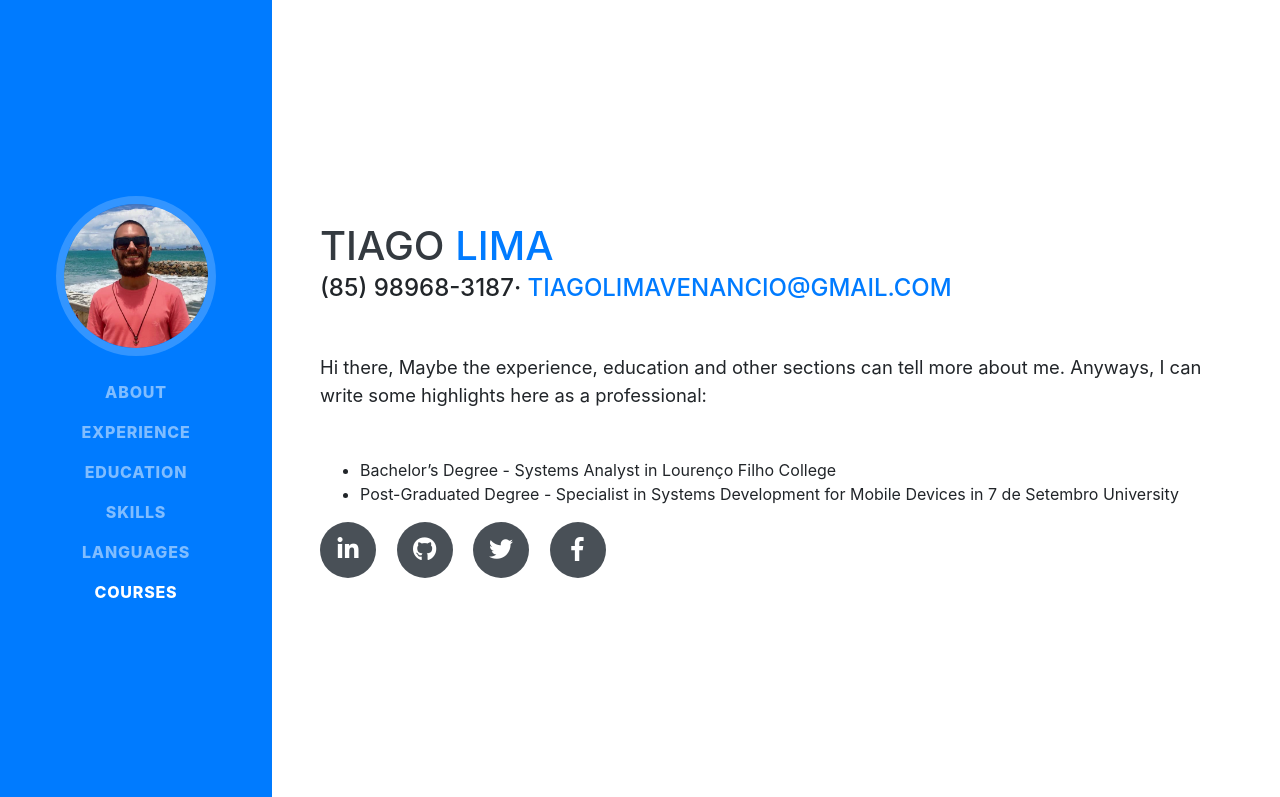
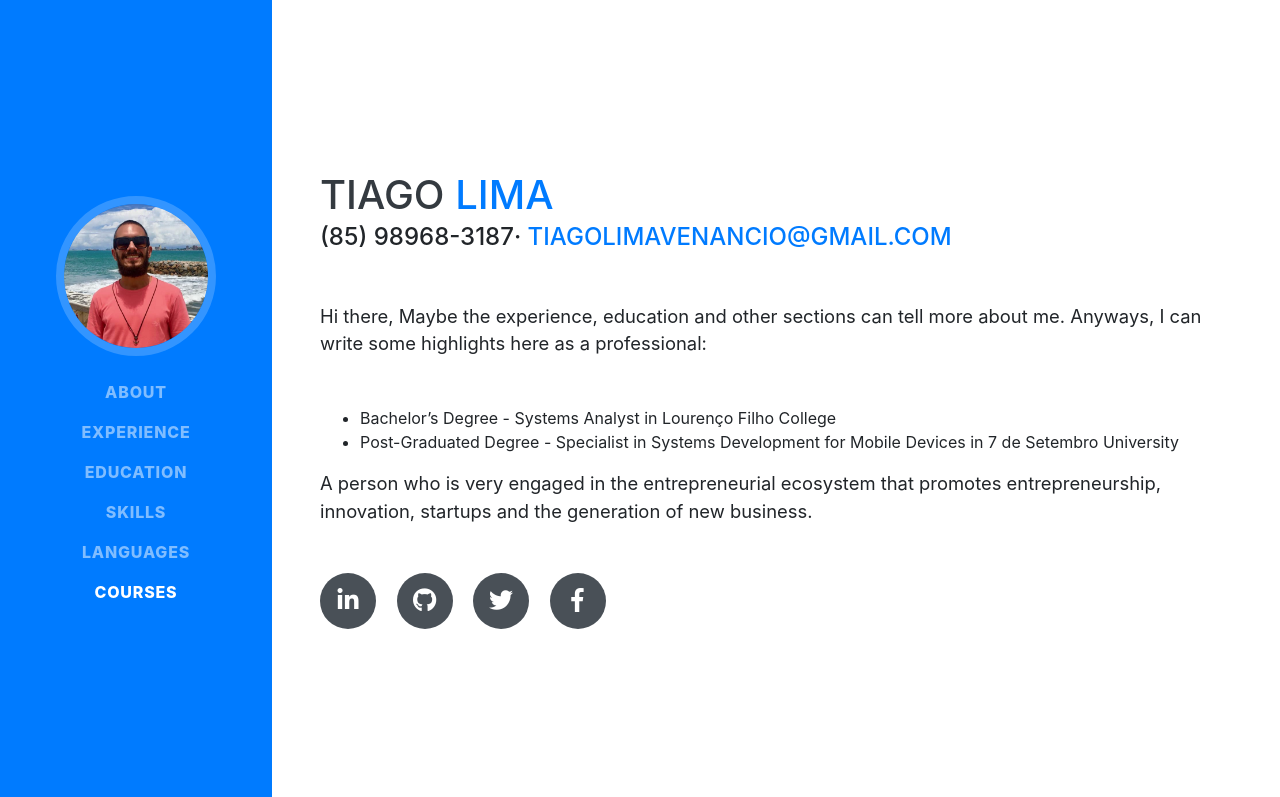
Before and after one commit to tiagolimavenancio/resume, a website with bundled scripts: page index.html in a window 1280 px wide. Shown: the top 797 px of the page. Built offline with nearby package versions, Linux system fonts and the light colour scheme; a web font is replaced by a local one.

Commit message:
Updated About.

```diff
--- a/index.html
+++ b/index.html
@@ -74,6 +74,7 @@
           <li>Bachelor’s Degree - Systems Analyst in Lourenço Filho College</li>
           <li>Post-Graduated Degree - Specialist in Systems Development for Mobile Devices in 7 de Setembro University</li>
         </ul>
+        <p class="lead mb-5">A person who is very engaged in the entrepreneurial ecosystem that promotes entrepreneurship, innovation, startups and the generation of new business.</p>
         <div class="social-icons">
           <a href="https://www.linkedin.com/in/tiago-lima-dev/">
             <i class="fab fa-linkedin-in"></i>
```
